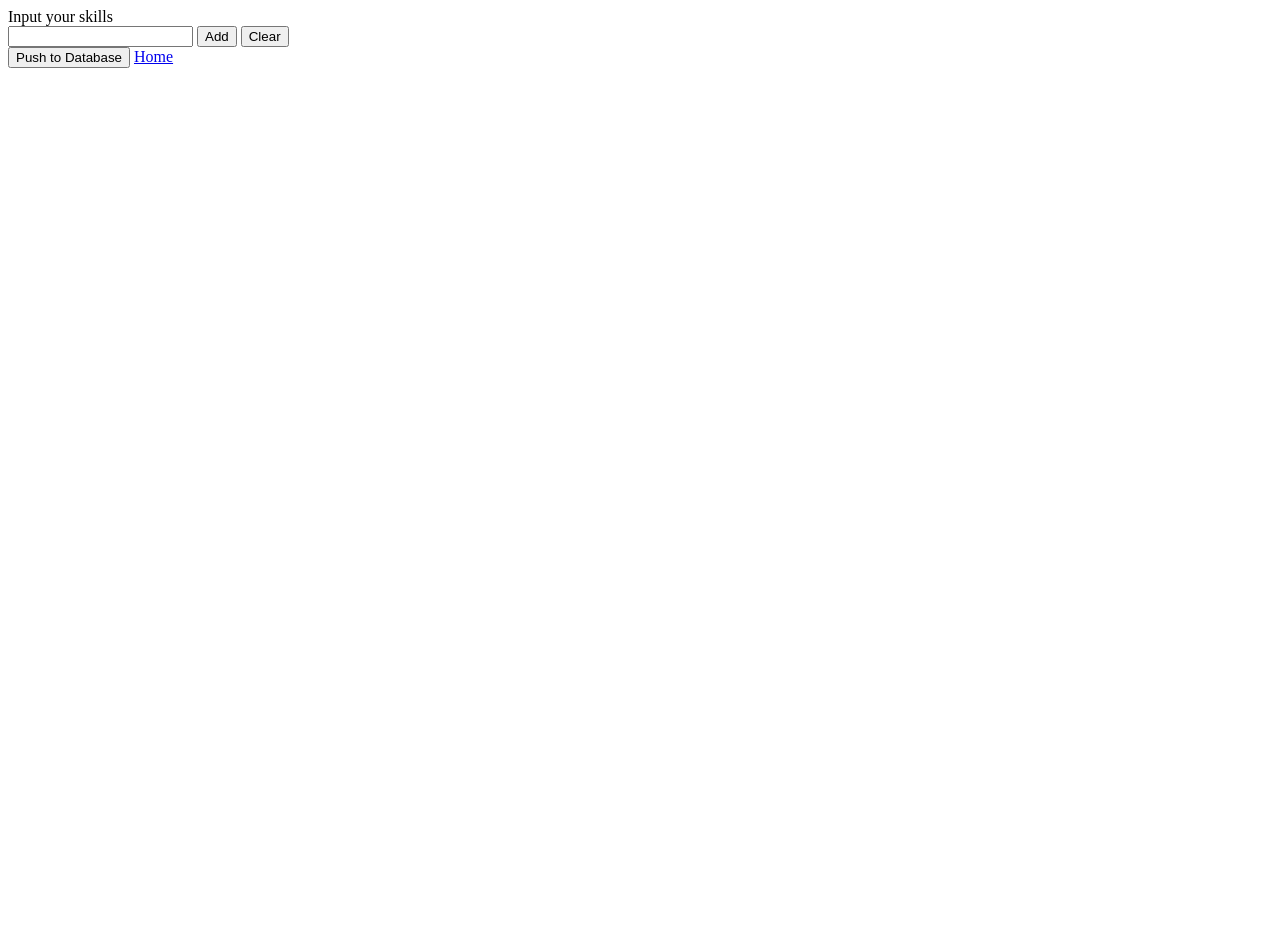
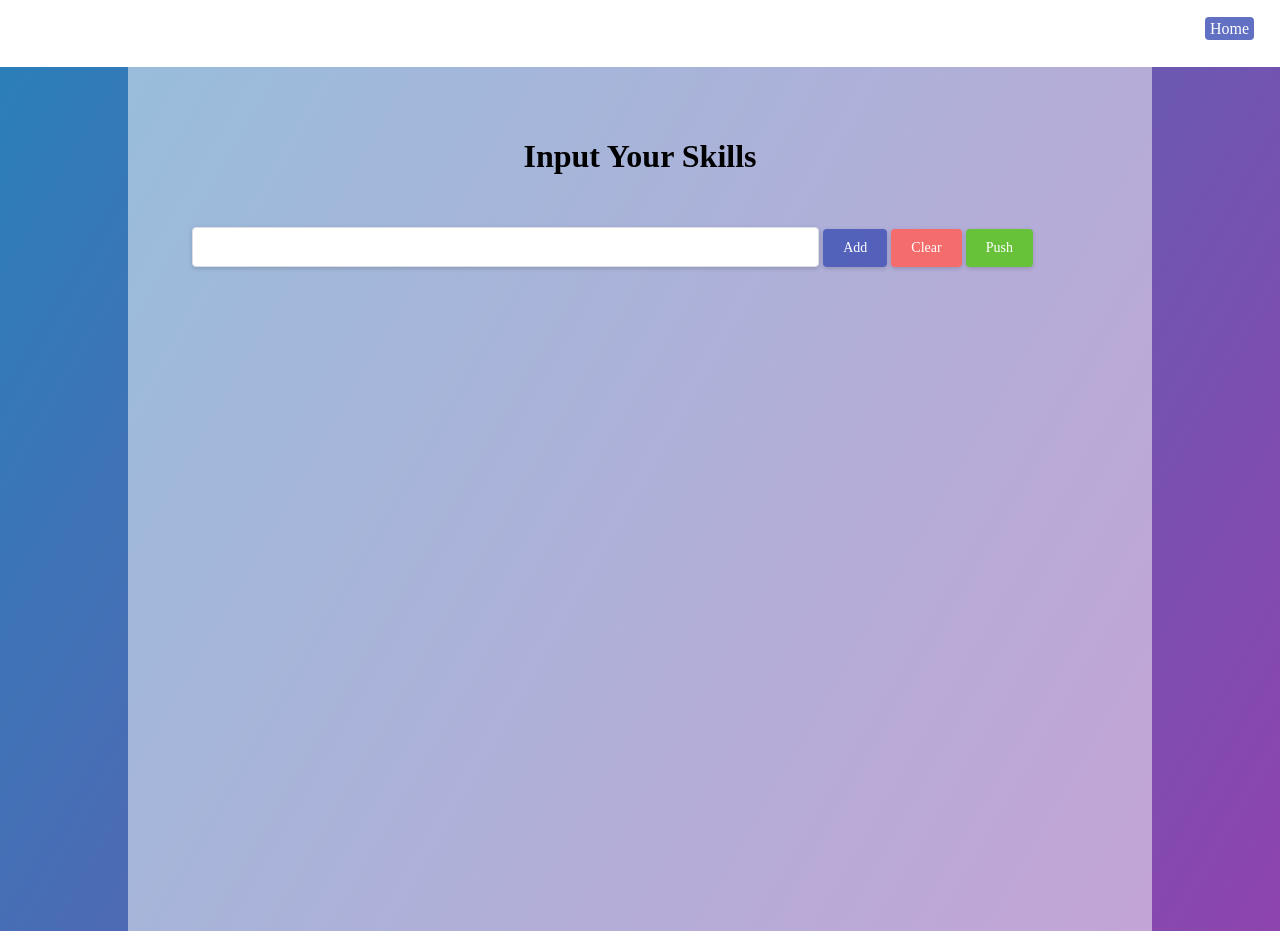
Before and after one commit to chinlly/job_recommandation, a Django app: page /profile in a window 1280 px wide. Before the commit the page ends 68 px from the top, so only its background shows below. Run offline with Django 4.2, Linux system fonts and the light colour scheme.

Commit message:
Profile UI

```diff
--- a/job_recommand/job_recommand_app/static/css/profile.css
+++ b/job_recommand/job_recommand_app/static/css/profile.css
@@ -1,8 +1,136 @@
-body{
-margin: 0;
-padding: 0;
-font-family: montserrat;
-background: linear-gradient(120deg,#2980b9, #8e44ad);
-height: 100vh;
-overflow: hidden;
+body {
+    margin: 0;
+    padding: 0;
+    font-family: montserrat;
+    background: linear-gradient(120deg, #2980b9, #8e44ad);
+    min-height: 100vh;
+    overflow: hidden;
 }
+
+.container {
+    width: 70%;
+    margin: auto;
+    height: 100%;
+    padding: 67px 5% 5%;
+    min-height: 100vh;
+    background-color: rgba(255, 255, 255, 0.5);
+}
+
+.btn-group {
+    position: absolute;
+    right: 5%;
+}
+
+.nav-content {
+    position: fixed;
+    background-color: #fff;
+    width: 100%;
+    padding: 20px 20px;
+    height: 27px;
+    display: flex;
+}
+
+.nav-content .nav-btn {
+    text-decoration: none;
+    padding: 3px 5px;
+    font-size: 16px;
+    background: #3f51b5d1;
+    border-radius: 4px;
+    color: #fff;
+}
+
+
+.title {
+    padding: 50px 0 30px;
+    text-align: center;
+    font-weight: 700;
+}
+
+.btn-group {
+    position: absolute;
+    right: 5%;
+}
+
+.search input {
+    background-color: #fff;
+    background-image: none;
+    border-radius: 4px;
+    border: 1px solid #dcdfe6;
+    box-sizing: border-box;
+    color: #606266;
+    display: inline-block;
+    font-size: inherit;
+    height: 40px;
+    line-height: 40px;
+    outline: none;
+    padding: 0 15px;
+    transition: border-color .2s cubic-bezier(.645, .045, .355, 1);
+    width: 70%;
+    box-shadow: 0 2px 4px rgba(0, 0, 0, .12), 0 0 6px rgba(0, 0, 0, .04)
+}
+
+.search span {
+    display: inline-block;
+    line-height: 1;
+    white-space: nowrap;
+    cursor: pointer;
+    color: #fff;
+    text-align: center;
+    box-sizing: border-box;
+    outline: none;
+    margin: 0;
+    transition: .1s;
+    font-weight: 500;
+    padding: 12px 20px;
+    font-size: 14px;
+    border-radius: 4px;
+    box-shadow: 0 2px 4px rgba(0, 0, 0, .12), 0 0 6px rgba(0, 0, 0, .04)
+}
+
+.search #add-button {
+    background-color: #3f51b5d1;
+}
+
+.search #clear-button {
+    background-color: #f56c6c;
+}
+
+.search #push-button {
+    background-color: #67C23A;
+}
+
+#autocomplete-options {
+    margin: 5px 0;
+    box-shadow: 0 2px 12px 0 rgba(0, 0, 0, .1);
+    border-radius: 4px;
+    box-sizing: border-box;
+    background-color: #fff;
+    width: 70%;
+    overflow: auto;
+    max-height: 60vh;
+}
+
+.list-item,
+#autocomplete-options .option-item {
+    padding: 0 20px;
+    margin: 0;
+    line-height: 34px;
+    cursor: pointer;
+    color: #606266;
+    font-size: 14px;
+    list-style: none;
+    white-space: nowrap;
+    overflow: hidden;
+    text-overflow: ellipsis;
+}
+
+.option-item:hover {
+    background-color: #f1f1f1;
+}
+.list-item {
+    background-color: #fff;
+    display: inline-block;
+    margin: 5px;
+    border-radius: 5px;
+    box-shadow: 0 2px 4px rgba(0, 0, 0, .12), 0 0 6px rgba(0, 0, 0, .04)
+}
--- a/job_recommand/job_recommand_app/templates/profile.html
+++ b/job_recommand/job_recommand_app/templates/profile.html
@@ -1,23 +1,34 @@
-{% block title %}Input your skills {% endblock %}
-{% block content %}
-
 <html>
 <head>
     <title>Autocomplete Example with Add, Clear, and Push Buttons</title>
+    <link rel="stylesheet" href='../static/css/profile.css'>
 </head>
+
 <body>
+<nav>
+    <div class="nav-content">
+        <div class="btn-group">
+            <a href="/" class="logout-btn nav-btn">Home</a>
+        </div>
+    </div>
+</nav>
+<div class="container">
     {% csrf_token %}
-<div>
-    <div>
+
+    <h1 class="title">Input Your Skills</h1>
+
+    <div class="search">
+        <div class="ipt-content">
             <input type="text" id="autocomplete-input"/>
-        <button id="add-button">Add</button>
-        <button id="clear-button">Clear</button>
+            <span id="add-button">Add</span>
+            <span id="clear-button">Clear</span>
+            <span id="push-button" title="Push to Database.">Push</span>
         </div>
         <div id="autocomplete-options"></div>
         <div id="list"></div>
-    <button id="push-button">Push to Database</button>
-    <a href="\">Home</a>
     </div>
+</div>
+
 
 <script>
     // List of possible autocomplete options
@@ -33,21 +44,19 @@
     let list = [];
 
 
-
     // Attach event listener to input field
-    input.addEventListener('input', function() {
+    input.addEventListener('input', function () {
         const value = input.value.toLowerCase();// Get the current value of the input field
         const filteredOptions = options.filter(option =>
             option.toLowerCase().startsWith(value)
         );
 
-
-
         optionsContainer.innerHTML = ''; // Display the filtered options in the options container
         filteredOptions.forEach(option => {
             const optionElement = document.createElement('div');
             optionElement.innerText = option;
-        optionElement.addEventListener('click', function() {
+            optionElement.className = "option-item"
+            optionElement.addEventListener('click', function () {
                 input.value = option;  // Update the input field when an option is clicked
                 optionsContainer.innerHTML = '';
             });
@@ -56,12 +65,12 @@
     });
 
 
-
     // Attach event listener to add button
-    addButton.addEventListener('click', function() {
+    addButton.addEventListener('click', function () {
         const value = input.value.toLowerCase();// Get the current value of the input field
         list.push(value); // Add the entered text to the list // Create a new list item element and add it to the list container
         const listItem = document.createElement('div');
+        listItem.className = "list-item"
         listItem.innerText = value;
         listContainer.appendChild(listItem);
         input.value = ''; // Clear the input field
@@ -69,16 +78,15 @@
 
 
     // Attach event listener to clear button
-    clearButton.addEventListener('click', function() {
+    clearButton.addEventListener('click', function () {
         // Clear the list and the list container
         list = [];
         listContainer.innerHTML = '';
     });
 
 
-
     // Attach event listener to push button
-    pushButton.addEventListener('click', function() {
+    pushButton.addEventListener('click', function () {
         const xhr = new XMLHttpRequest();
         const url = '{% url "profile" %}';
         const csrf_token = document.querySelector('input[name="csrfmiddlewaretoken"]').value;
@@ -86,7 +94,7 @@
         xhr.open('POST', url, true);
         xhr.setRequestHeader('Content-type', 'application/x-www-form-urlencoded');
         xhr.setRequestHeader('X-CSRFToken', csrf_token);
-      xhr.onreadystatechange = function() {
+        xhr.onreadystatechange = function () {
             if (xhr.readyState === 4 && xhr.status === 200) {
                 //alert(xhr.responseText);
             }
@@ -98,6 +106,3 @@
 </script>
 </body>
 </html>
-
-
-{% endblock %}
```
Lines whose indentation alone changed are shown as unchanged.
